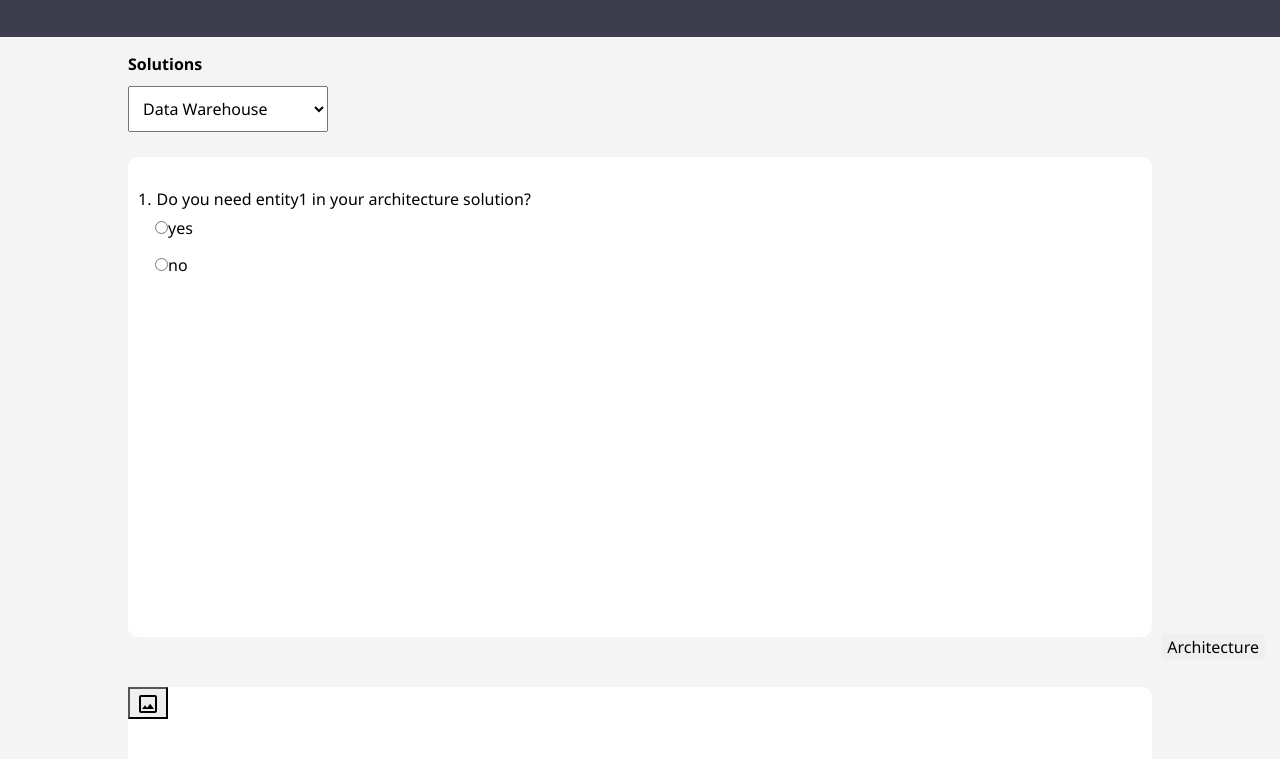
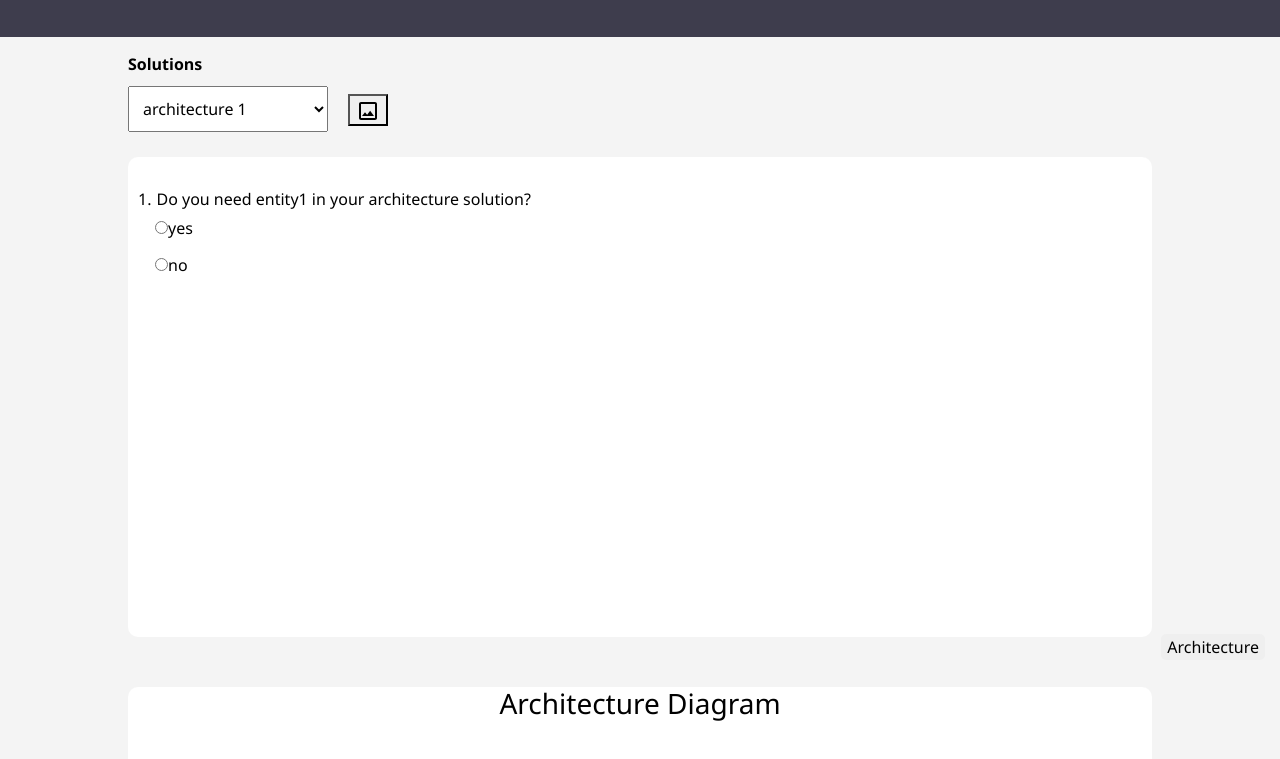
Before and after one commit to sanket03/Architecture-Suggestor, a React app in the folder azure-architecture-suggestor-portal/: page / in a window 1280 px wide. Shown: the part 125-884 px from the top of the page. Built offline with nearby package versions, Linux system fonts and the light colour scheme.

Commit message:
Added logic for downloading image on edge

```diff
--- a/azure-architecture-suggestor-portal/src/scripts/components/Diagram_New.js
+++ b/azure-architecture-suggestor-portal/src/scripts/components/Diagram_New.js
@@ -5,7 +5,6 @@ import SvgRectComponent from './SvgRectComponent';
 import SvgTextComponent from './SvgTextComponent';
 import SvgImageComponent from './SvgImageComponent';
 import SvgPathComponent from './SvgPathComponent';
-import ExportDiagram from '../components/ExportDiagram';
 
 import svgRectModule from '../utilities/svgRectModule';
 import svgImageModule from '../utilities/svgImageModule';
@@ -235,7 +234,7 @@ const Diagram = (props) => {
       <div id = 'architecture-container'>
         <div id = 'diagram-container'>
             <div id = 'diagram-header'>
-                <ExportDiagram />
+                <h3>Architecture Diagram</h3>
             </div>
             <svg id = 'diagram-wrapper'>
                 {props.loadCount > 1 && renderDiagram(treeDataObj, architectureDetails)}
--- a/azure-architecture-suggestor-portal/src/scripts/components/ExportDiagram.js
+++ b/azure-architecture-suggestor-portal/src/scripts/components/ExportDiagram.js
@@ -6,15 +6,45 @@ import '../../styles/ExportDiagram.scss';
 
 const ExportDiagram = () => {
 
+    // Create blob for png type
+    const dataURItoBlob = (uri) => {
+        var byteChars = atob(uri.split(',')[1]);
+        var byteNumbers = [];
+        for(var i = 0; i < byteChars.length; i++) {
+            byteNumbers.push(byteChars.charCodeAt(i));
+        }
+        return new Blob([new Uint8Array(byteNumbers)], {type: 'image/png'});
+    }
+
+    // Logic for downloading image on edge
+    const downloadFileOnEdge = (uri) => {
+        let blob = dataURItoBlob(uri);
+        window.navigator.msSaveOrOpenBlob(blob, "test.png");
+    }
+
+    // Logic for downloading image on chrome
+    const downloadFileOnChrome = (uri) => {
+        let link = document.createElement("a");
+        link.setAttribute("href", uri);
+        link.setAttribute("download", 'test');
+        link.click();
+    }
+
+
     const exportToPng = () => {
         svgToPng.svgAsPngUri(document.getElementById("diagram-wrapper"), {})
             .then((uri) => {
-            let link = document.createElement("a");
-            link.setAttribute("href", uri);
-            link.setAttribute("download", 'test');
-            link.click();
-        });
+                if(window.navigator.msSaveOrOpenBlob) {
+                    downloadFileOnEdge(uri)
+                }
+                else {
+                    downloadFileOnChrome(uri)
+                }
+            }).catch((ex)=> {
+                console.log(ex);
+            });
     }
+
     return (
         <button
             id = 'export-btn'
--- /dev/null
+++ b/azure-architecture-suggestor-portal/src/scripts/components/utilities.js
@@ -0,0 +1,11 @@
+import React from 'react';
+
+const utilities = (props) => {
+    return (
+        <div id = 'utilities'>
+            {props.children}
+        </div>
+    )
+}
+
+export default utilities;
--- a/azure-architecture-suggestor-portal/src/scripts/containers/App.js
+++ b/azure-architecture-suggestor-portal/src/scripts/containers/App.js
@@ -1,11 +1,15 @@
 import React, { Component } from 'react';
 import Header from '../components/Header';
 import ArchitecturesList from '../components/ArchitecturesList'
+import Utilities from '../components/utilities';
 import Workspace from './Workspace';
+import ExportDiagram from '../components/ExportDiagram';
 import ToggleWorkspace from './ToggleWorkspace';
 import appModule from '../utilities/config';
 import serviceModule from '../utilities/serviceCalls';
-import {    architectureDetails,
+
+import {
+  architectureDetails,
   solutionsList,
   questionEntityMapping,
   questionDetails} from '../utilities/data';
@@ -85,15 +89,19 @@ export default class App extends Component {
           this.state.architectureId !== 0 ?
                                             (
                                             <>
-                                              <ArchitecturesList
-                                                architecturesList = {this.architecturesList}
-                                                onchangeHandler = {this.selectArchitecture}
-                                                selectRef = {this.selectedDropdownNode}
-                                              />
+                                              <Utilities>
+                                                <ArchitecturesList
+                                                  architecturesList = {this.architecturesList}
+                                                  onchangeHandler = {this.selectArchitecture}
+                                                  selectRef = {this.selectedDropdownNode}
+                                                />
+                                                <ExportDiagram />
+                                              </Utilities>
                                               <Workspace
-                                                architectureDetails = {this.architectureDetails[this.state.architectureId].groups}
+                                                architectureDetails = {JSON.parse(JSON.stringify(this.architectureDetails[this.state.architectureId].groups))}
                                                 questionDetails = {JSON.parse(JSON.stringify(this.questionDetails[this.state.architectureId].groups))}
                                                 questionEntityMapping = {JSON.parse(JSON.stringify(this.questionEntityMapping))}
+                                                isInitialized = {false}
                                               />
                                             </>
                                             )
--- a/azure-architecture-suggestor-portal/src/scripts/containers/ToggleWorkspace.js
+++ b/azure-architecture-suggestor-portal/src/scripts/containers/ToggleWorkspace.js
@@ -9,14 +9,27 @@ export default class App extends Component {
     this.state = {
         workspace: 'Architecture'
     }
+
+    this.onScrollHandler = this.onScrollHandler.bind(this);
     this.toggleWorkspace = this.toggleWorkspace.bind(this);
+    window.addEventListener('scroll', this.onScrollHandler);
   }
 
-  toggleWorkspace() {
-      let workspace = this.state.workspace.toLowerCase() === 'architecture' ? 'Questions' : 'Architecture'
+  onScrollHandler() {
+      let windowHeight = window.innerHeight;
+      let docHeight = document.body.scrollHeight;
+      let scrollTop = window.pageYOffset;
+      let scrollLength = docHeight - windowHeight;
+      let pctScrolled = Math.floor(scrollTop/scrollLength * 100);
+      let workspace = pctScrolled >= 50 ? 'Questions' : 'Architecture';
       this.setState(() => ({
         workspace
       }));
+  }
+
+
+  toggleWorkspace() {
+      this.onScrollHandler()
   }
 
   render() {
--- a/azure-architecture-suggestor-portal/src/scripts/containers/Workspace.js
+++ b/azure-architecture-suggestor-portal/src/scripts/containers/Workspace.js
@@ -9,27 +9,10 @@
         constructor(props) {
             super(props);
             this.state = {
-                render: true
+                render: true,
             }
 
-            this.groupList = Object.keys(this.props.architectureDetails);
-            this.groupListPointer = 1;
-
-            this.groupQueue = [this.groupList[0]];
-            this.groupQueuePointer = 0;
-            this.activeGroup = this.groupList[0];
-
-            this.entityQueue = [];
-            this.entityQueuePointer = 0;
-            this.activeEntity = '';
-
-            this.questionQueue = [];
-            this.questionQueuePointer = 0;
-            this.activeQuestion = '';
-
-            this.questionResponseMap = {}
-
-            this.loadCount = 0;
+            this.isInitialized = this.props.isInitialized;
 
             // Binding context to methods
             this.filterQuestionsPerGroups = this.filterQuestionsPerGroups.bind(this);
@@ -499,16 +482,38 @@
                 this.performActiveEntityUpdation(architectureDetails, questionDetails, filteredEntities);
             }
 
+            this.isInitialized = true;
             this.setState(() => ({
                 render: true
             }));
         }
 
-        componentWillMount() {
+        // Initialize all the queues
+        initializeComponent() {
             let {
                 architectureDetails,
                 questionDetails
             } = this.props;
+
+            // Initialize group queue
+            this.groupList = Object.keys(architectureDetails);
+            this.groupQueue = [this.groupList[0]];
+            this.groupQueuePointer = 0;
+            this.activeGroup = this.groupList[0];
+
+            // Initialize entity queue
+            this.entityQueue = [];
+            this.entityQueuePointer = 0;
+            this.activeEntity = '';
+
+            // Initialize question queue
+            this.questionQueue = [];
+            this.questionQueuePointer = 0;
+            this.activeQuestion = '';
+
+            this.questionResponseMap = {}
+
+            this.loadCount = 0;
 
             let activeGroup = this.activeGroup;
             this.addGroupsToQueue(architectureDetails[activeGroup].relatedGroups);
@@ -522,6 +527,7 @@
         }
 
         render() {
+            !this.isInitialized && this.initializeComponent();
             this.loadCount += 1;
             return (
                 <div id = 'workspace'>
@@ -540,4 +546,8 @@
                 </div>
             )
         }
+
+        componentDidUpdate() {
+            this.isInitialized = false;
+        }
     }
--- a/azure-architecture-suggestor-portal/src/scripts/utilities/data.js
+++ b/azure-architecture-suggestor-portal/src/scripts/utilities/data.js
@@ -1270,8 +1270,7 @@ const questionEntityMapping = {
 }
 
 const solutionsList = {
-    // "1":"architecture 1",
-    // '2':'Data Warehouse',
+    "1":"architecture 1",
     '3':'Data Warehouse'
 }
 
--- a/azure-architecture-suggestor-portal/src/styles/ArchitecturesList.scss
+++ b/azure-architecture-suggestor-portal/src/styles/ArchitecturesList.scss
@@ -1,8 +1,11 @@
 @import 'common';
 
-#architectures-select-box {
+#utilities {
     @include dimension(80%);
     @include margin(15px, auto, 15px, auto);
+
+    #architectures-select-box {
+        display: inline-block;
 
         label {
             @include font($font-size: 1em, $font-weight: 700);
@@ -15,5 +18,8 @@
             @include padding($all: 10px);
             @include margin(10px, 0, 10px, 0);
             @include font($font-size: 1em);
+            cursor: pointer;
         }
     }
+
+}
--- a/azure-architecture-suggestor-portal/src/styles/Diagram.scss
+++ b/azure-architecture-suggestor-portal/src/styles/Diagram.scss
@@ -1,7 +1,8 @@
+@import 'common';
 
 #architecture-container {
     height: auto;
-    margin: 50px 0 0 0;
+    @include margin(50px, 0, 0, 0);
     #diagram-container {
         grid-area: diagram;
         background-color: #fff;
@@ -9,9 +10,14 @@
         position: relative;
         height: 100vh;
 
+        #diagram-header {
+            h3 {
+                text-align: center;
+            }
+        }
+
         #diagram-wrapper {
-            width: 100%;
-            height: 100%;
+            @include dimension(100%, 100%);
         }
     }
 }
--- a/azure-architecture-suggestor-portal/src/styles/ExportDiagram.scss
+++ b/azure-architecture-suggestor-portal/src/styles/ExportDiagram.scss
@@ -1,3 +1,4 @@
 #export-btn {
     cursor: pointer;
+    margin: 0 20px;
 }
--- a/azure-architecture-suggestor-portal/src/styles/ToggleWorkspace.scss
+++ b/azure-architecture-suggestor-portal/src/styles/ToggleWorkspace.scss
@@ -6,4 +6,8 @@
     cursor: pointer;
     border: none;
     border-radius: 5px;
+
+    &:focus {
+        outline: none !important;
+    }
 }
```
Also changed, not shown: azure-architecture-suggestor-portal/src/scripts/components/ArchitecturesList.js (indentation only). Lines whose indentation alone changed are shown as unchanged.
